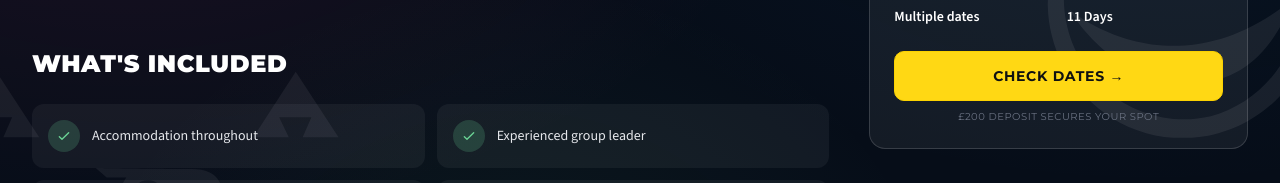
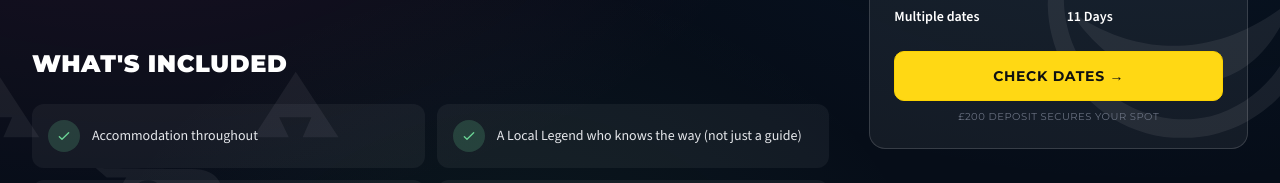
Before and after one commit to markpope8507/trutravels, a Next.js app: page /destinations/asia/cambodia/cambodia-explorer in a window 1280 px wide. Shown: the part 1100-1283 px from the top of the page. Built offline with nearby package versions, Linux system fonts and the light colour scheme.

Commit message:
Tour page: Local Legend wording in the fallback inclusions list
Other trips (no detailed inclusions block) use the generic list — swap
"Experienced group leader" for "A Local Legend who knows the way (not just a
guide)".

Co-Authored-By: Claude Opus 4.8 (1M context) <noreply@anthropic.com>

```diff
--- a/src/app/destinations/[region]/[country]/[id]/page.tsx
+++ b/src/app/destinations/[region]/[country]/[id]/page.tsx
@@ -302,7 +302,7 @@ export default async function TripDetailPage({
                 </div>
               ) : (
                 <div className="grid grid-cols-1 sm:grid-cols-2 gap-3">
-                  {["Accommodation throughout", "Experienced group leader", "All transport between destinations", "Activities listed in itinerary", "Welcome & farewell meals", "Airport pickup on arrival day"].map((item) => (
+                  {["Accommodation throughout", "A Local Legend who knows the way (not just a guide)", "All transport between destinations", "Activities listed in itinerary", "Welcome & farewell meals", "Airport pickup on arrival day"].map((item) => (
                     <div key={item} className="flex items-center gap-3 bg-white/5 rounded-xl p-4">
                       <div className="h-8 w-8 rounded-full bg-tru-green/20 flex items-center justify-center flex-shrink-0">
                         <svg className="h-4 w-4 text-tru-green" fill="none" viewBox="0 0 24 24" stroke="currentColor" strokeWidth={2}>
```
